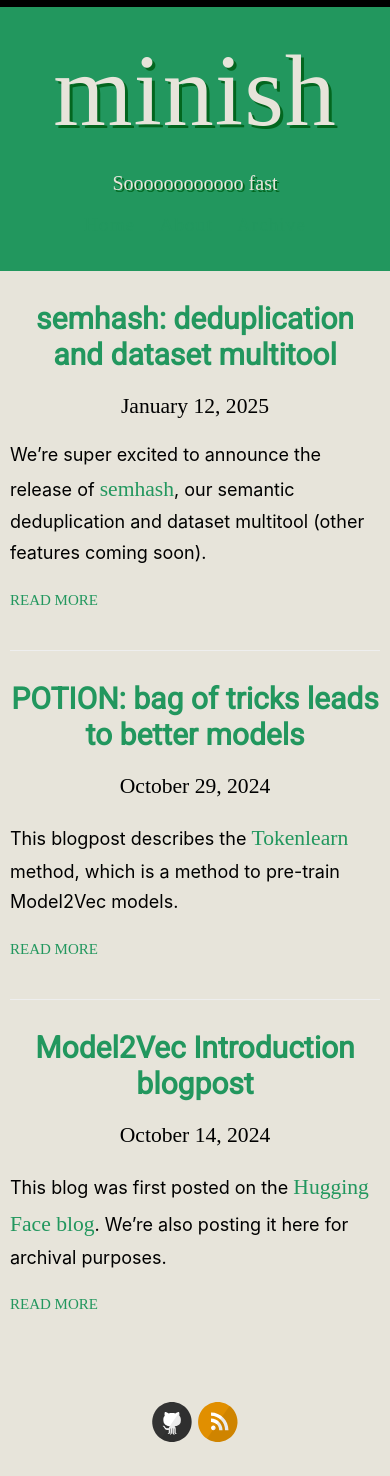
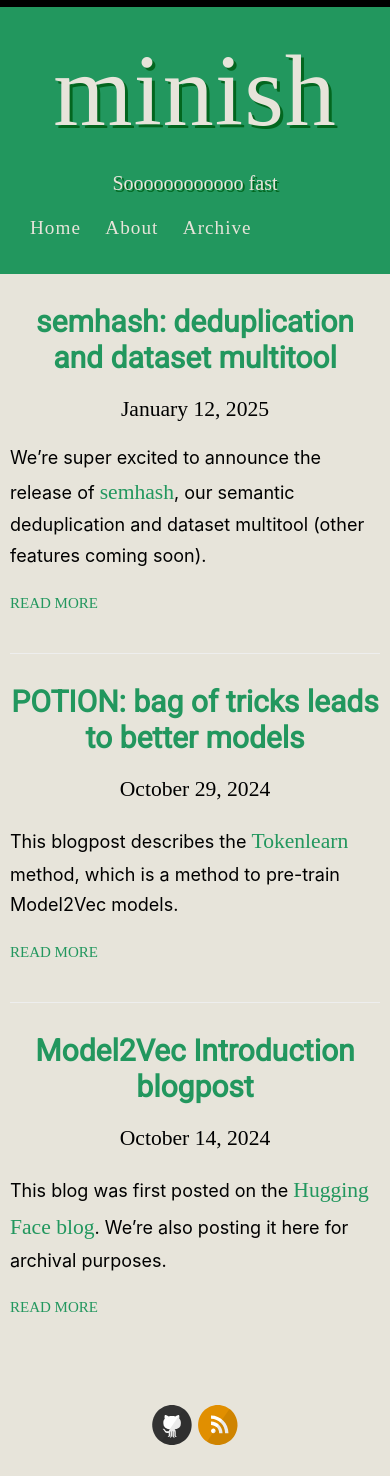
Before and after one commit to MinishLab/minishlab.github.io, a Jekyll site: the page built from index.html, in a window 390 px wide. Built offline with Jekyll 4.4.1, drawn with Linux system fonts in a browser that asks for light colours; some web fonts are replaced; the list of posts is cut into pages by our own code.

Commit message:
mobile fix

```diff
--- a/assets/style.scss
+++ b/assets/style.scss
@@ -335,28 +335,21 @@
 
 nav {
   float: right;
-  margin-top: 23px; // @TODO: Vertically middle align
+  margin-top: 23px;
   font-family: $helveticaNeue;
   font-size: 18px;
 
   @include mobile {
-    float: none;
+    float: left;
     margin-top: 9px;
-    display: block;
     font-size: 16px;
   }
-
   a {
     margin-left: 20px;
     color: $header_color;
     text-align: right;
     font-weight: 300;
     letter-spacing: 1px;
-
-    @include mobile {
-      margin: 0 10px;
-      color: $headerslinks;
-    }
   }
 }
 
```
